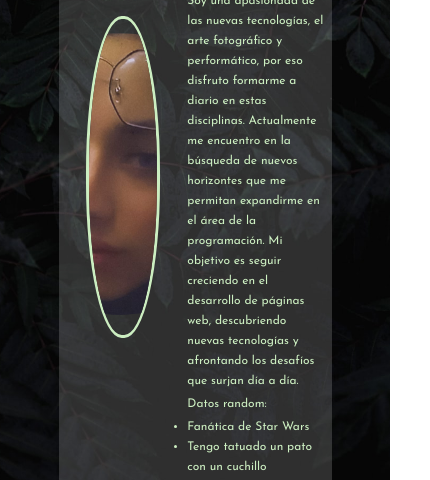
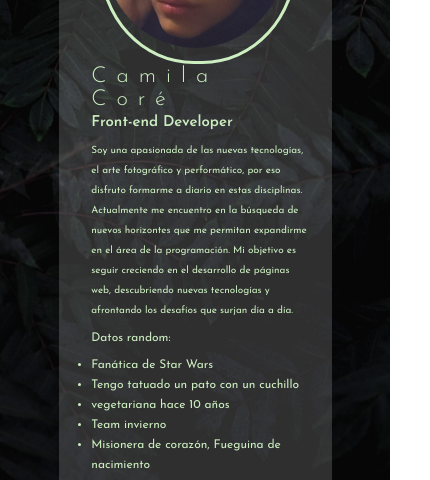
Before and after one commit to Camisbeth/card-id, a plain HTML site: page index.html in a window 390 px wide. Shown: the part 269-749 px from the top of the page, 430 px wide, since content can reach past the window. Drawn offline with Linux system fonts and the light colour scheme.

Commit message:
fixing mobile responsive.

```diff
--- a/style.css
+++ b/style.css
@@ -89,3 +89,56 @@ body {
   margin-bottom: 5%;
   line-height: 20px;
 }
+
+@media (max-width: 432px) {
+  .sectionCard {
+    display: flex;
+    flex-direction: column;
+    top: 10%;
+  }
+  .section {
+    top: 12%;
+    left: 12%;
+    width: 80%;
+  }
+  .subjet {
+    top: 5%;
+    left: 15%;
+    width: 70%;
+    height: 30%;
+  }
+
+  .title {
+    font-size: 1.375rem;
+    margin-bottom: 2%;
+  }
+
+  .subtitle {
+    font-size: 0.938rem;
+  }
+
+  .paragraph {
+    font-size: 0.625rem;
+  }
+}
+
+@media (max-width: 425px) {
+  .sectionCard {
+    height: 82%;
+  }
+}
+
+@media (max-width: 375px) {
+  .sectionCard {
+    height: 85%;
+  }
+
+  .section {
+    top: 15%;
+  }
+
+  .subjet {
+    height: 20%;
+    width: 60%;
+  }
+}
```
